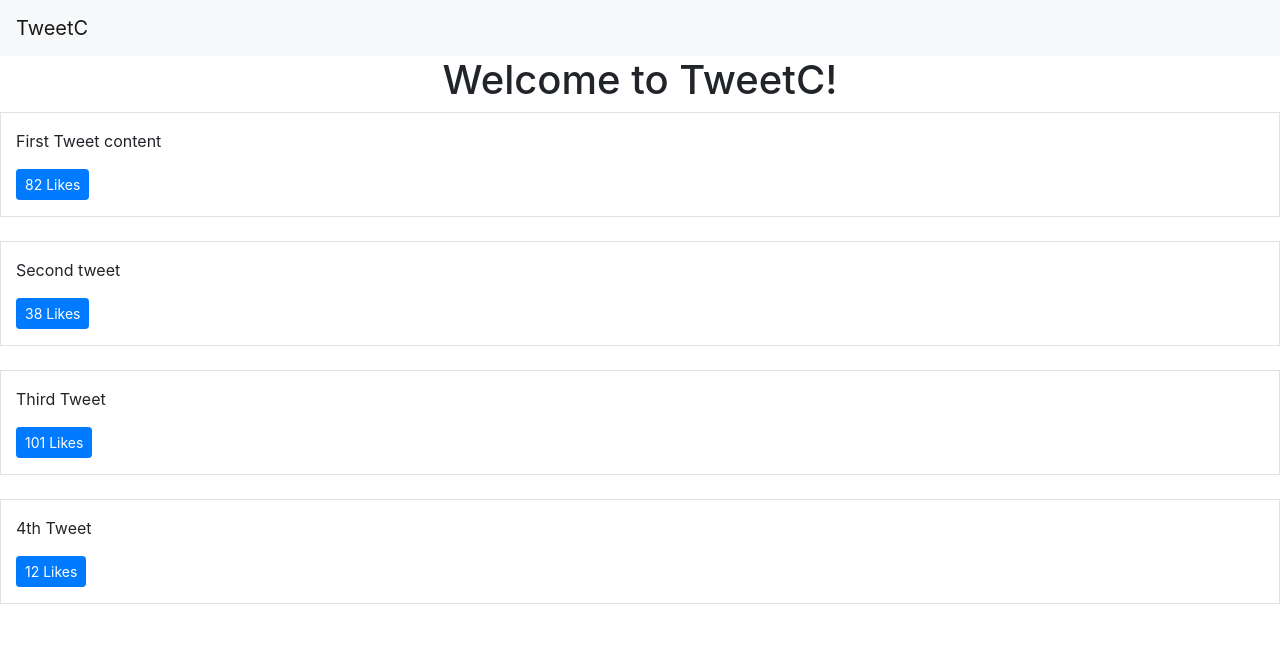
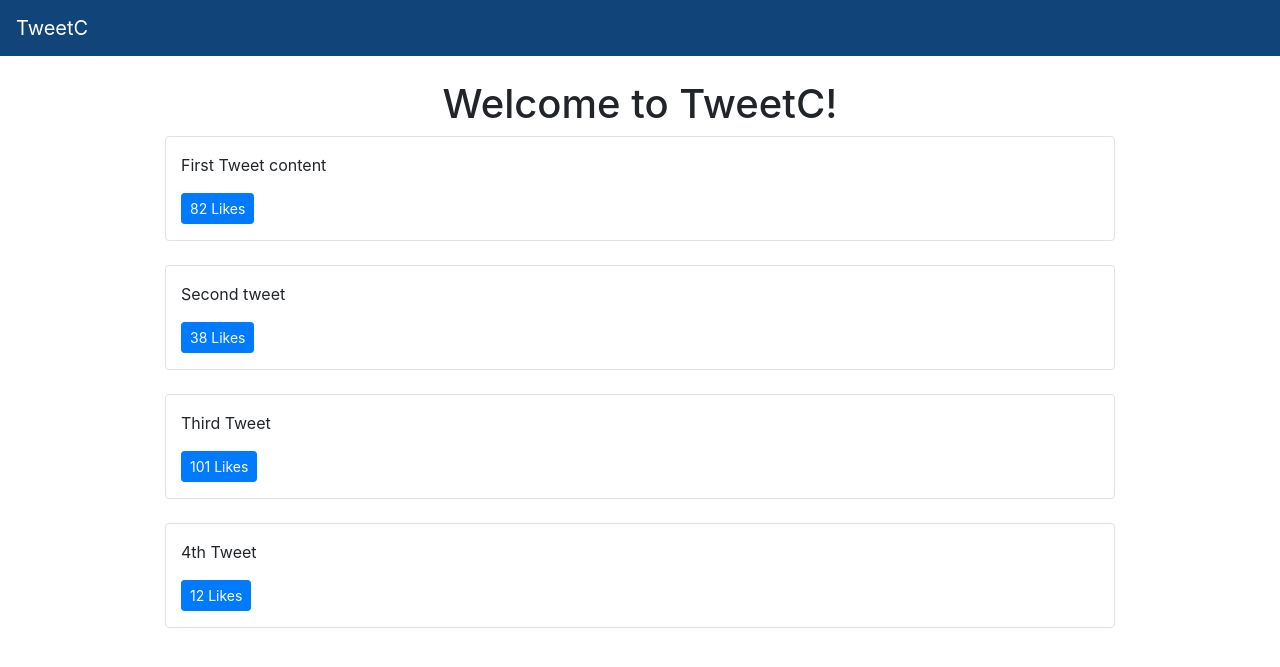
Before and after one commit to Ksieciu/twitter-clone, a Django app: page / in a window 1280 px wide. Shown: the top 667 px of the page. Run offline with Django 3.2, Linux system fonts and the light colour scheme; data comes from the database, SQL or seed files in the repository; data that the repository does not hold is empty; some libraries are stand-ins or nearby versions.

Commit message:
some frontend

```diff
--- a/twitterClone/templates/base.html
+++ b/twitterClone/templates/base.html
@@ -7,12 +7,16 @@
 
     <!-- Bootstrap CSS -->
     <link rel="stylesheet" href="https://stackpath.bootstrapcdn.com/bootstrap/4.5.2/css/bootstrap.min.css" integrity="sha384-JcKb8q3iqJ61gNV9KGb8thSsNjpSL0n8PARn9HuZOnIxN0hoP+VmmDGMN5t9UJ0Z" crossorigin="anonymous">
-
+    <style>
+        .bg-tweetC{
+            background-color: #114579!important;
+        }
+    </style>
     <title>Tweeter</title>
   </head>
   <body>
     {% include "components/navbar.html" %}
-    <div class="container-fluid">
+    <div class="container">
         {% block content %}
 
         {% endblock content %}
--- a/twitterClone/templates/components/navbar.html
+++ b/twitterClone/templates/components/navbar.html
@@ -1,4 +1,4 @@
-<nav class="navbar navbar-expand-lg navbar-light bg-light">
+<nav class="navbar navbar-expand-lg navbar-dark bg-tweetC mb-4">
     <a class="navbar-brand" href="/">TweetC</a>
     <button class="navbar-toggler" type="button" data-toggle="collapse" data-target="#navbarSupportedContent" aria-controls="navbarSupportedContent" aria-expanded="false" aria-label="Toggle navigation">
       <span class="navbar-toggler-icon"></span>
--- a/twitterClone/templates/pages/home.html
+++ b/twitterClone/templates/pages/home.html
@@ -35,7 +35,7 @@
         }
 
         function formatTweetElement(tweet){
-            var formattedTweet = "<div class='col-12 border py-3 mb-4 tweet' id='tweet-" + tweet.id +
+            var formattedTweet = "<div class='col-12 col-md-10 mx-auto border rounded py-3 mb-4 tweet' id='tweet-" + tweet.id +
             "'><p>" + tweet.content +
                 "</p><div class='btn-group'>" + LikeBtn(tweet) +
                 "</div></div>"
```
Also changed, not shown: todo.md (+1 -0 lines).
